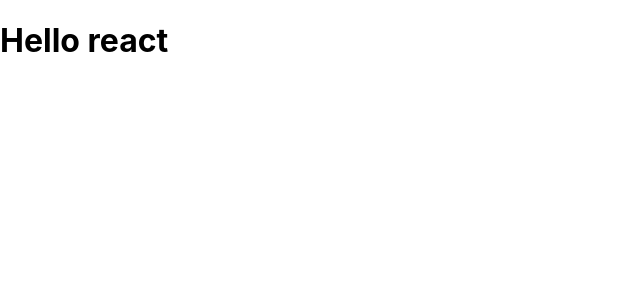
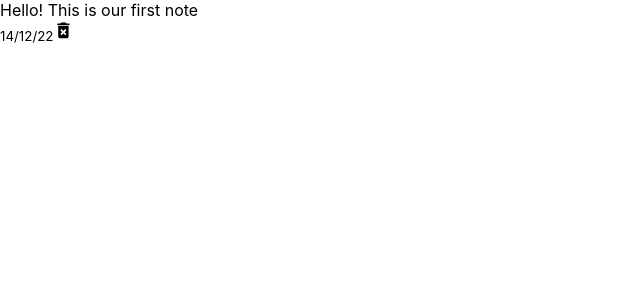
Before and after one commit to yasminnabila/notes-app-react, a React (Create React App) app in the folder react-notes-app/: page / in a window 1280 px wide. Shown: the top 300 px of the page, without its empty margins (0-640 px from the left). Built offline with nearby package versions, Linux system fonts and the light colour scheme.

Commit message:
Render Note in App.js

```diff
--- a/react-notes-app/src/App.js
+++ b/react-notes-app/src/App.js
@@ -1,5 +1,11 @@
+import NotesList from "./components/NotesList";
+
 const App = () => {
-  return <h1>Hello react</h1>;
+  return (
+    <div className="container">
+      <NotesList />
+    </div>
+  );
 };
 
 export default App;
--- a/react-notes-app/src/components/NotesList.js
+++ b/react-notes-app/src/components/NotesList.js
@@ -1,3 +1,5 @@
+import Note from "./Note";
+
 const NotesList = () => {
   return (
     <div className="notes-list">
@@ -7,4 +9,3 @@
 };
 
 export default NotesList;
-gi;
```
